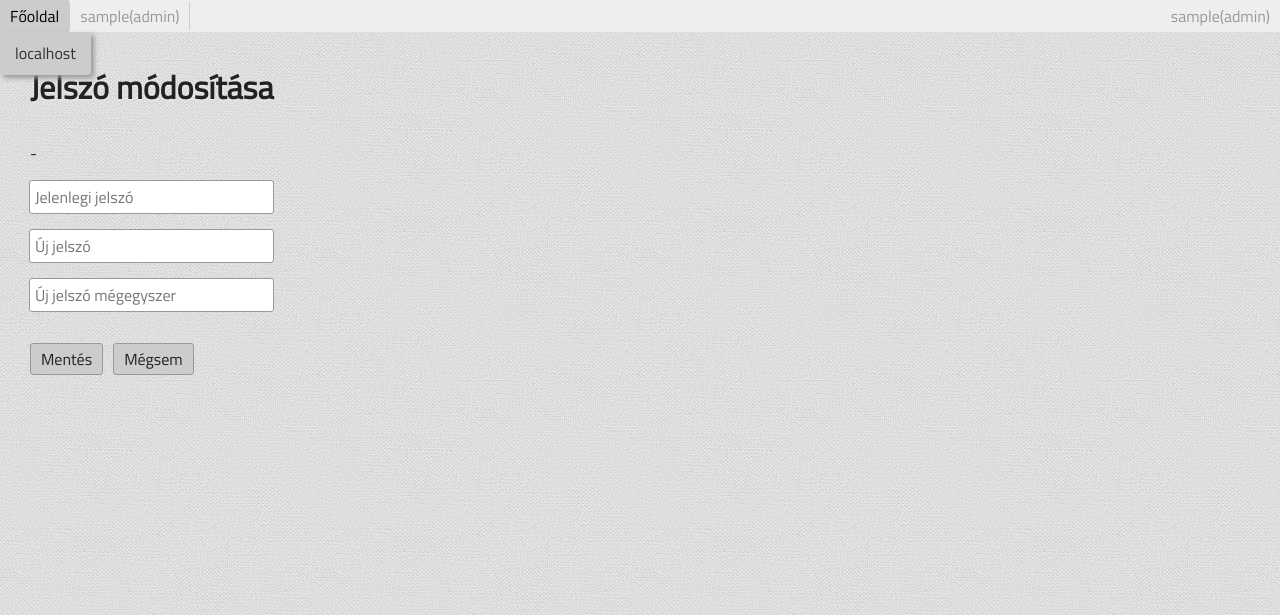
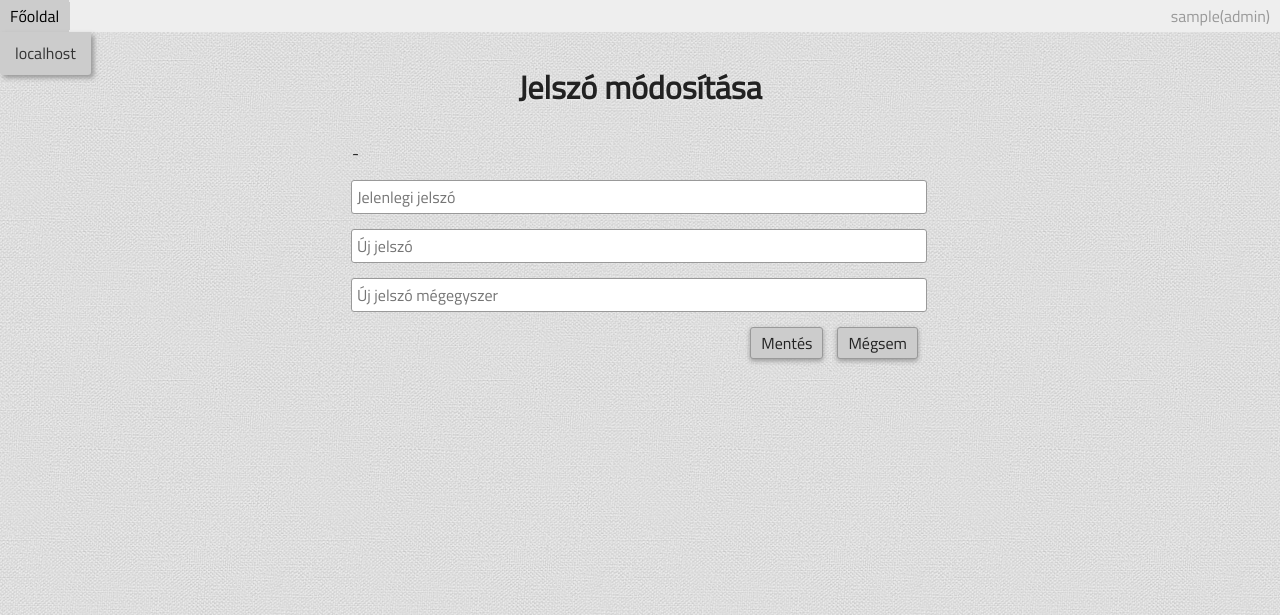
Before and after one commit to maryjoe421/magolcsay, a PHP site: page /admin/index.php?b=pwd&userid=1 in a window 1280 px wide. Shown: the top 615 px of the page. Run offline with PHP 8.4, Linux system fonts and the light colour scheme; the visitor is signed in with stand-in values (Sample User, id 1); data that the repository does not hold is empty.

Commit message:
design and other fixes

```diff
--- a/admin/bar.php
+++ b/admin/bar.php
@@ -8,15 +8,7 @@
 							<li><a href="../" title="Vissza a '.$_SERVER["SERVER_NAME"].' oldalra">'.$_SERVER["SERVER_NAME"].'</a></li>
 						</ul>
 					</li>';
-		if($_SESSION["privilege"] == "admin") {
-						echo '<li class="separate-after">
-							<span>'.$_SESSION["username"].'('.$_SESSION["privilege"].')</span>
-							<ul>
-								<li><a href="?b=settings">Beállítások</a></li>
-								<li><a href="?b=user">Új felhasználó felvétele</a></li>
-							</ul>
-						</li>';
-		} else {
+		if($_SESSION["privilege"] == "user") {
 			foreach ($editable_menuitems as $key => $value) {
 				$className = ($p == $key) ? ' class="active"' : '';
 				//the code here is impertinent
@@ -32,8 +24,12 @@
 		}
 		echo '<li class="logout">
 				<span>'.$_SESSION["username"].'('.$_SESSION["privilege"].')</span>
-				<ul>
-					<li><a href="?b=pwd&amp;userid='.$_SESSION["userid"].'">Adatok módosítása</a></li>
+				<ul>';
+			if($_SESSION["privilege"] == "admin") {
+				echo '<li><a href="?b=set">Beállítások</a></li>
+					<li><a href="?b=user">Új felhasználó felvétele</a></li>';
+			}
+					echo '<li><a href="?b=pwd&amp;userid='.$_SESSION["userid"].'">Adatok módosítása</a></li>
 					<li><a href="?b=logout">Kijelentkezés</a></li>
 				</ul>
 			</li>
--- a/admin/fileupload/class.FlashUploader.php
+++ b/admin/fileupload/class.FlashUploader.php
@@ -69,7 +69,7 @@
 			$this->pass_vars	= array();
 			$this->properties	= array(
 									'bg_color'			=> '0xFFFFFF',
-									'set_width'			=> 415,
+									'set_width'			=> 768,
 									'set_height'		=> 54,
 									'valid_extensions'	=> '*.gif, *.jpg, *.png, *.mp3',
 									'extensions_mod'	=> '*.gif; *.jpg; *.png; *.mp3'
--- a/admin/login.php
+++ b/admin/login.php
@@ -16,7 +16,8 @@ if (isset($_POST["save"])) {
 	}
 }
 ?>
-	<div class="admin-form">
+	<h1>Bejelentkezés</h1>
+	<div class="admin-form login">
 		<form action="?b=login" method="post">
 			<div class="row">
 				<label>Név:</label>
--- a/admin/main.php
+++ b/admin/main.php
@@ -1,4 +1,4 @@
 <div class="text-content">
 	<h1>magolcsay.hu adminisztrációs felület</h1>
-	<p>Válassz a menüből!</p>
+	<p class="text-center">Válassz a menüből!</p>
 </div>
--- a/admin/set.php
+++ b/admin/set.php
@@ -7,6 +7,8 @@ if(isset($_SESSION["username"])) {
 		$password = md5($_POST["password"]);
 		$query = "UPDATE mng_users SET password='$password' WHERE id='$id'";
 		mysql_query($query);
+		header("Location: index.php");
+	} elseif(isset($_POST["cancel"])) {
 		header("Location: index.php");
 	}
 ?>
@@ -43,6 +45,7 @@ if(isset($_SESSION["username"])) {
 		<div class="btn">
 			<ul>
 				<li><input type="submit" name="save" value="Mentés" /></li>
+				<li><input type="submit" name="cancel" value="Mégsem" /></li>
 			</ul>
 		</div>
 	</form>
--- a/style/admin.css
+++ b/style/admin.css
@@ -1,22 +1,3 @@
-body.admin {
-	margin: 0;
-	background: url(../image/pattern_185.png) 0 0 repeat;
-}
-body.admin .content {
-	margin-left: 0;
-	width: auto;
-	height: auto;
-	left: 0;
-	top: 65px;
-	bottom: auto;
-}
-body.admin .content section {
-	top: 0 !important;
-	left: 30px !important;
-	display: block;
-}
-
-
 .clearfix:after {
 	clear: both;
 	content: ".";
@@ -27,6 +8,31 @@ body.admin .content section {
 .clearfix { display: inline-block; }
 * html .clearfix { height: 1%; } /* Hides from IE-mac \*/
 .clearfix { display: block; }
+
+.text-center { text-align: center; }
+
+
+body.admin {
+	margin: 0;
+	background: url(../image/pattern_185.png) 0 0 repeat;
+}
+body.admin .content {
+	position: relative;
+	margin: 65px auto 0;
+	width: 768px;
+	height: auto;
+	top: auto;
+	right: auto;
+	bottom: auto;
+	left: auto;
+}
+body.admin .content section {
+	top: 0 !important;
+	left: 30px !important;
+	display: block;
+}
+body.admin .content > .text-content { padding: 0; }
+body.admin .content > .text-content h1 { text-align: center; }
 
 .header {
 	position: fixed;
@@ -87,11 +93,14 @@ body.admin .content section {
 }
 .mainmenu > li:hover > ul { display: block; }
 .mainmenu > li > ul > li a:hover { background: #eee; }
-.admin-form.login { padding: 15px; }
 
 
 /* comment-form */
-
+.admin-form {
+	width: 576px;
+	margin: 0 auto;
+}
+.admin-form.login { width: 320px; }
 .admin-form .row {
 	position: relative;
 	padding-bottom: 15px;
@@ -108,7 +117,7 @@ body.admin .content section {
 .admin-form .row input,
 .admin-form .row .select {
 	font-size: 100%;
-	width: 100%;
+	width: 574px;
 	margin: 0 -1px;
 	color: #000;
 	background: #fff;
@@ -123,16 +132,14 @@ body.admin .content section {
 	-moz-transition: all 0.3s; /* Firefox 4 */
 	-webkit-transition: all 0.3s; /* Safari and Chrome */
 }
+.admin-form.login .row input { width: 318px; }
 .admin-form .row textarea {
-	height: 100px;
+	width: 570px;
+	height: 314px;
 	resize: none;
 }
-.admin-form .row textarea {
-	width: 498px;
-	height: 300px;
-}
 
-.admin-form .row input:hover,
+.admin-form .row input:active,
 .admin-form .row input:focus {
 	border-color: #1d76c1;
 	box-shadow: 0 0 10px #1d76c1;
@@ -140,9 +147,12 @@ body.admin .content section {
 	-webkit-box-shadow: 0 0 10px #1d76c1;
 }
 
-.admin-form.login .row input { width: 150px; }
 .admin-form .btn  { clear: both; }
-.admin-form .btn ul { list-style: none; }
+.admin-form .btn ul {
+	list-style: none;
+	text-align: right;
+}
+.admin-form .btn ul li { display: inline-block; }
 .admin-form .btn input {
 	margin: 0;
 	border: none;
@@ -154,7 +164,7 @@ body.admin .content section {
 	margin: 0;
 	height: 32px;
 	line-height: 32px;
-	width: 500px;
+	width: 574px;
 	opacity: 0;
 	filter: alpha(opacity=0);
 	z-index: 10;
@@ -178,26 +188,27 @@ body.admin .content section {
 }
 
 .admin-form .btn input {
-	float: left;
 	font-size: 100%;
 	padding: 3px 10px;
 	background: #ccc;
 	margin-right: 10px;
 	border: #999 solid 1px;
 	border-radius: 3px;
+	cursor: pointer;
 	-moz-border-radius: 3px;
 	-webkit-border-radius: 3px;
+	box-shadow: 0 2px 5px #999;
+	-moz-box-shadow: 0 2px 5px #999;
+	-webkit-box-shadow: 0 2px 5px #999;
 	transition: all 0.3s;
 	-o-transition: all 0.3s; /* Opera */
 	-moz-transition: all 0.3s; /* Firefox 4 */
 	-webkit-transition: all 0.3s; /* Safari and Chrome */
 }
-.admin-form .btn input:hover {
-	cursor: pointer;
-	border-color: #1d76c1;
-	box-shadow: 0 0 10px #1d76c1;
-	-moz-box-shadow: 0 0 10px #1d76c1;
-	-webkit-box-shadow: 0 0 10px #1d76c1;
+.admin-form .btn input:active {
+	box-shadow: none;
+	-moz-box-shadow: none;
+	-webkit-box-shadow: none;
 }
 
 .separate { position: relative; }
```
Also changed, not shown: admin/new.php (+0 -7 lines), admin/tmpl.php (deleted, +0 -53 lines).
